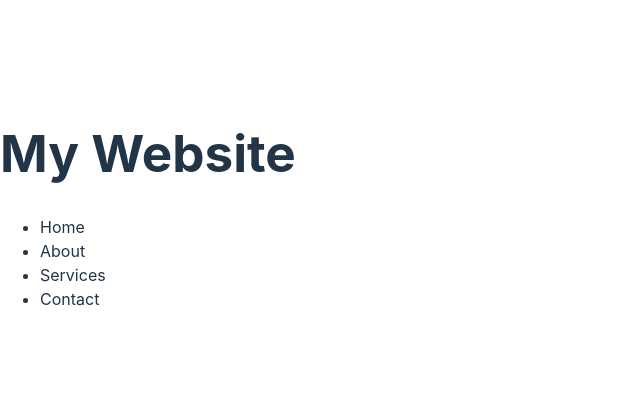
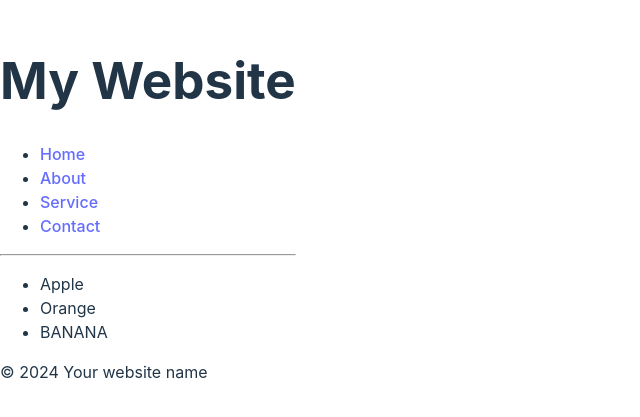
Before and after one commit to Hjordt98/bro_code_react, a React (Vite) app in the folder my-react-app/: page / in a window 1280 px wide. Shown: the part 191-608 px from the top of the page, without its empty margins (0-640 px from the left). Built offline with nearby package versions, Linux system fonts and the light colour scheme.

Commit message:
bro code 1_introduction

```diff
--- a/my-react-app/src/App.jsx
+++ b/my-react-app/src/App.jsx
@@ -1,9 +1,15 @@
 import Header from './Header.jsx'
+import Footer from './Footer.jsx';
+import Food from './Food.jsx';
 
 function App() {
 
   return(
+    <>
       <Header/>
+      <Food/>
+      <Footer/>
+    </>
   );
 }
 
--- /dev/null
+++ b/my-react-app/src/Food.jsx
@@ -0,0 +1,14 @@
+function Food(){
+
+    const food1 = "Orange";
+    const food2 = "Banana";
+
+    return(
+        <ul>
+            <li>Apple</li>
+            <li>{food1}</li>
+            <li>{food2.toUpperCase()}</li>
+        </ul>
+    );
+}
+export default Food
--- /dev/null
+++ b/my-react-app/src/Footer.jsx
@@ -0,0 +1,9 @@
+function Footer(){
+    return(
+        <footer>
+            <p>&copy; {new Date().getFullYear()} Your website name</p>
+        </footer>
+    );
+}
+
+export default Footer
--- a/my-react-app/src/Header.jsx
+++ b/my-react-app/src/Header.jsx
@@ -5,12 +5,13 @@
             <h1>My Website</h1>
             <nav>
                 <ul>
-                    <li>Home</li>
-                    <li>About</li>
-                    <li>Services</li>
-                    <li>Contact</li>
+                    <li><a href="#">Home</a></li>
+                    <li><a href="#">About</a></li>
+                    <li><a href="#">Service</a></li>
+                    <li><a href="#">Contact</a></li>
                 </ul>
             </nav>
+            <hr/>
         </header>
     );
 
```
Also changed, not shown: 2 other files (tests, documents, lock files or other folders).
